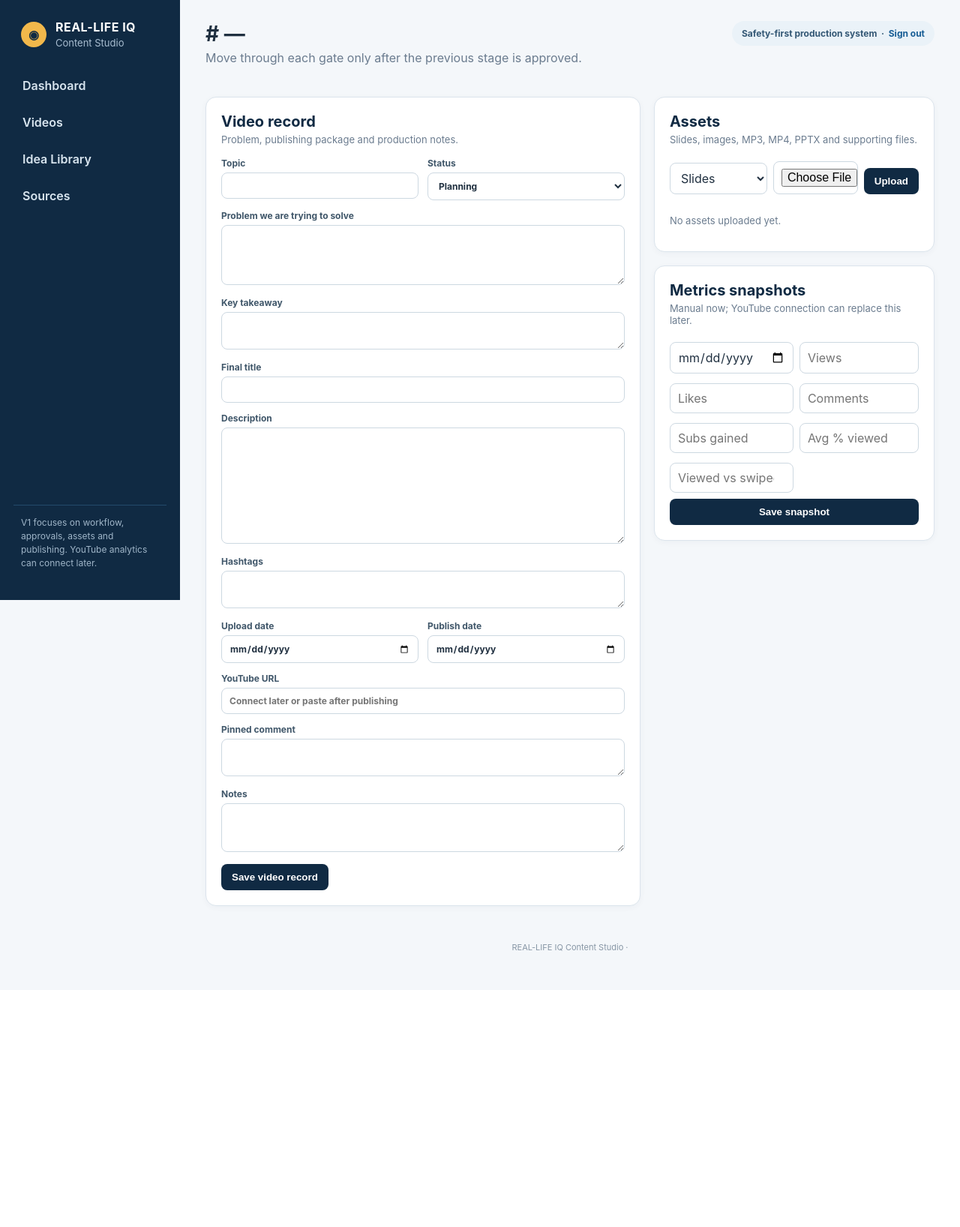
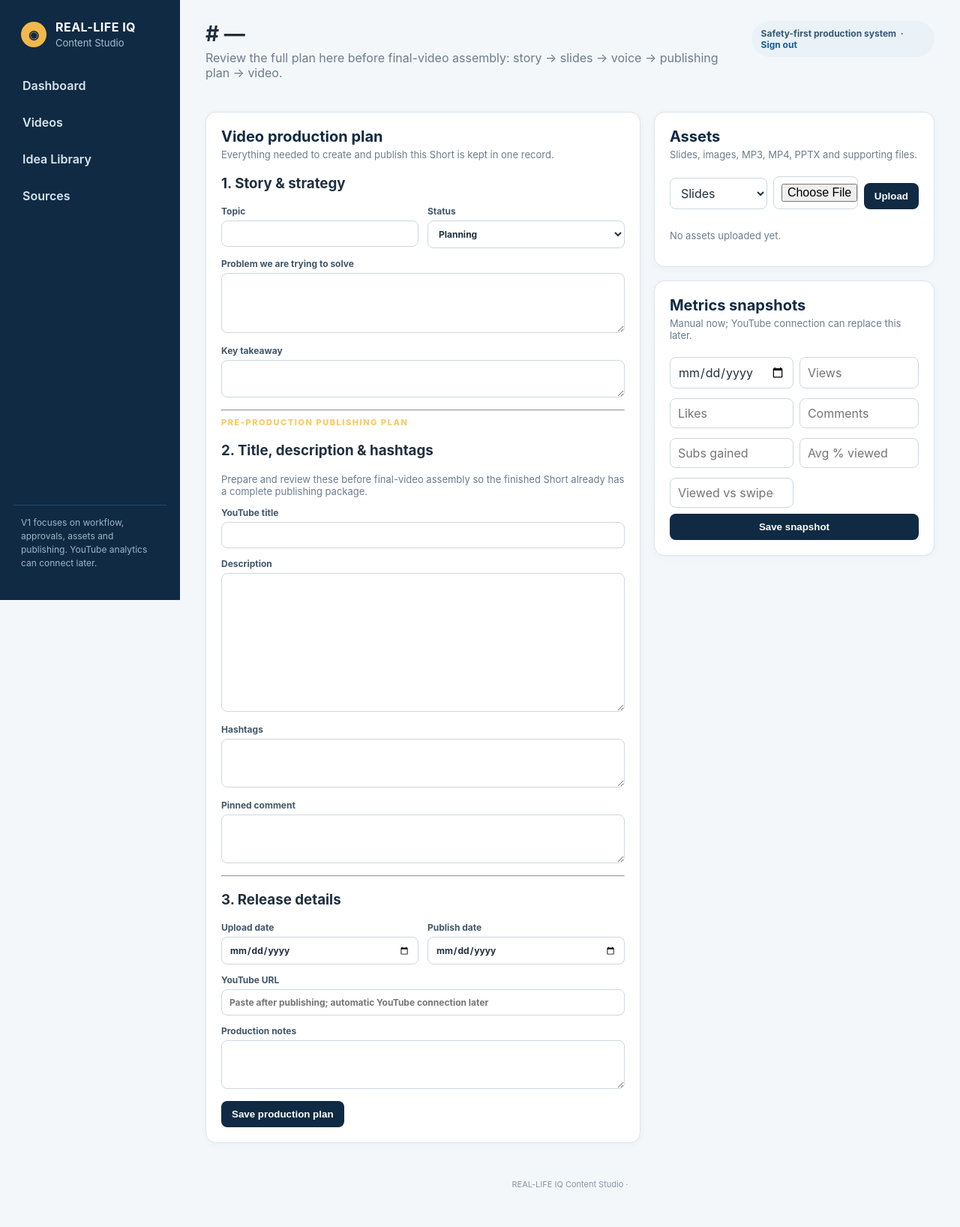
Before and after one commit to bonkiran/real-life-iq-studio, a Python web app: template templates/video_detail.html in a window 1280 px wide. Shown: the whole page at 75% size. Before the commit the page ends 1268 px from the top, so only its background shows below. Run offline with Jinja, Linux system fonts and the light colour scheme; the template is opened without the code that fills it, so the values that code supplies are empty.

Commit message:
Make publishing plan a pre-production section

```diff
--- a/templates/video_detail.html
+++ b/templates/video_detail.html
@@ -1,7 +1,7 @@
 {% extends 'base.html' %}
 {% block title %}#{{ video.number }} {{ video.topic }} — REAL-LIFE IQ Studio{% endblock %}
 {% block page_title %}#{{ video.number }} — {{ video.topic }}{% endblock %}
-{% block page_subtitle %}Move through each gate only after the previous stage is approved.{% endblock %}
+{% block page_subtitle %}Review the full plan here before final-video assembly: story → slides → voice → publishing plan → video.{% endblock %}
 {% block content %}
 <div class="stage-strip">
 {% for s in stages %}
@@ -16,19 +16,28 @@
 
 <div class="two-col wide-left">
 <section class="panel">
-  <div class="panel-head"><div><h2>Video record</h2><p>Problem, publishing package and production notes.</p></div></div>
+  <div class="panel-head"><div><h2>Video production plan</h2><p>Everything needed to create and publish this Short is kept in one record.</p></div></div>
   <form class="editor" method="post" action="{{ url_for('update_video', video_id=video.id) }}">
-    <div class="form-grid"><label>Topic<input name="topic" value="{{ video.topic or '' }}"></label><label>Status<select name="status">{% for x in ['Planning','Problem Definition','Slides In Review','Voice In Review','Final Ready','Published'] %}<option {{ 'selected' if video.status==x else '' }}>{{ x }}</option>{% endfor %}</select></label></div>
+    <h3>1. Story & strategy</h3>
+    <div class="form-grid"><label>Topic<input name="topic" value="{{ video.topic or '' }}"></label><label>Status<select name="status">{% for x in ['Planning','Problem Definition','Slides Verification','Voice-over Verification','Publishing Plan','Final Ready','Published'] %}<option {{ 'selected' if video.status==x else '' }}>{{ x }}</option>{% endfor %}</select></label></div>
     <label>Problem we are trying to solve<textarea name="problem" rows="4">{{ video.problem or '' }}</textarea></label>
     <label>Key takeaway<textarea name="takeaway" rows="2">{{ video.takeaway or '' }}</textarea></label>
-    <label>Final title<input name="title" value="{{ video.title or '' }}"></label>
-    <label>Description<textarea name="description" rows="9">{{ video.description or '' }}</textarea></label>
-    <label>Hashtags<textarea name="hashtags" rows="2">{{ video.hashtags or '' }}</textarea></label>
+
+    <hr>
+    <div class="eyebrow">PRE-PRODUCTION PUBLISHING PLAN</div>
+    <h3>2. Title, description & hashtags</h3>
+    <p class="muted">Prepare and review these before final-video assembly so the finished Short already has a complete publishing package.</p>
+    <label>YouTube title<input name="title" value="{{ video.title or '' }}"></label>
+    <label>Description<textarea name="description" rows="11">{{ video.description or '' }}</textarea></label>
+    <label>Hashtags<textarea name="hashtags" rows="3">{{ video.hashtags or '' }}</textarea></label>
+    <label>Pinned comment<textarea name="pinned_comment" rows="3">{{ video.pinned_comment or '' }}</textarea></label>
+
+    <hr>
+    <h3>3. Release details</h3>
     <div class="form-grid"><label>Upload date<input type="date" name="upload_date" value="{{ video.upload_date or '' }}"></label><label>Publish date<input type="date" name="publish_date" value="{{ video.publish_date or '' }}"></label></div>
-    <label>YouTube URL<input name="youtube_url" value="{{ video.youtube_url or '' }}" placeholder="Connect later or paste after publishing"></label>
-    <label>Pinned comment<textarea name="pinned_comment" rows="2">{{ video.pinned_comment or '' }}</textarea></label>
-    <label>Notes<textarea name="notes" rows="3">{{ video.notes or '' }}</textarea></label>
-    <button class="button">Save video record</button>
+    <label>YouTube URL<input name="youtube_url" value="{{ video.youtube_url or '' }}" placeholder="Paste after publishing; automatic YouTube connection later"></label>
+    <label>Production notes<textarea name="notes" rows="3">{{ video.notes or '' }}</textarea></label>
+    <button class="button">Save production plan</button>
   </form>
 </section>
 
```
